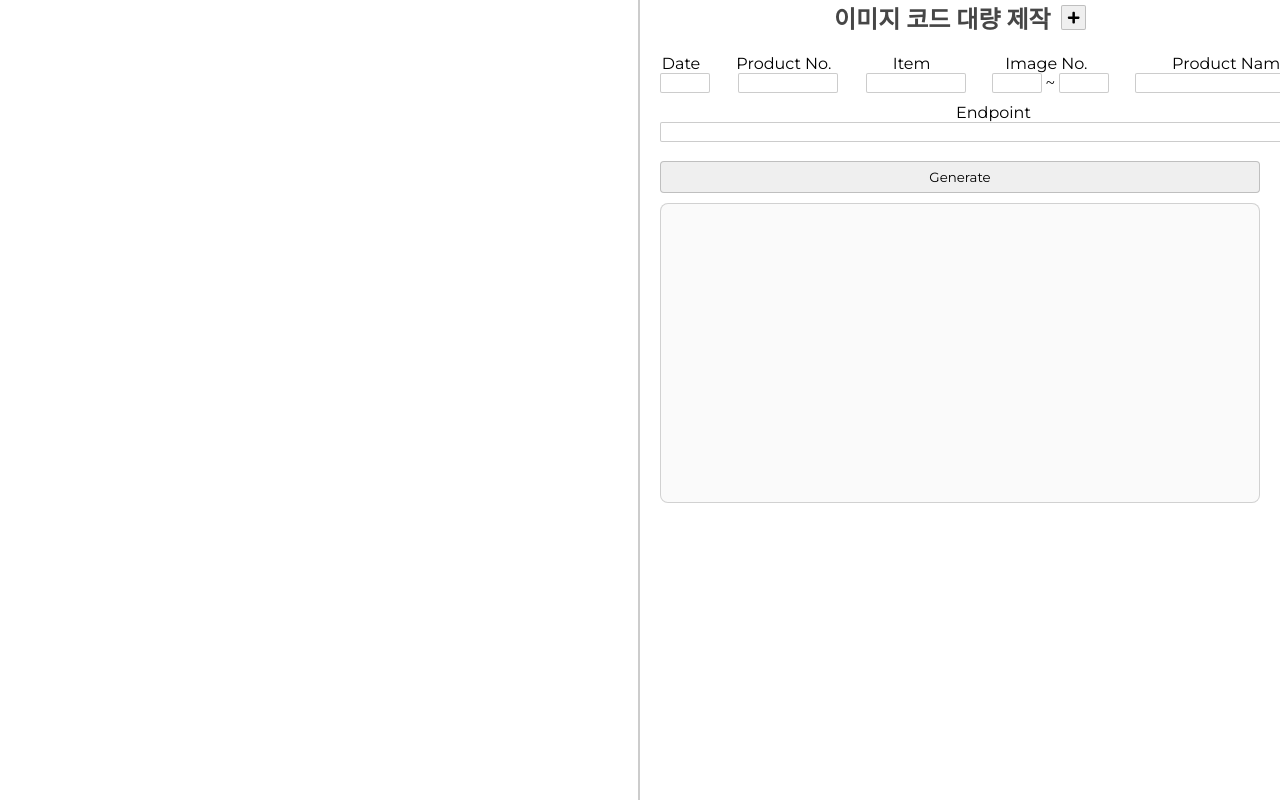
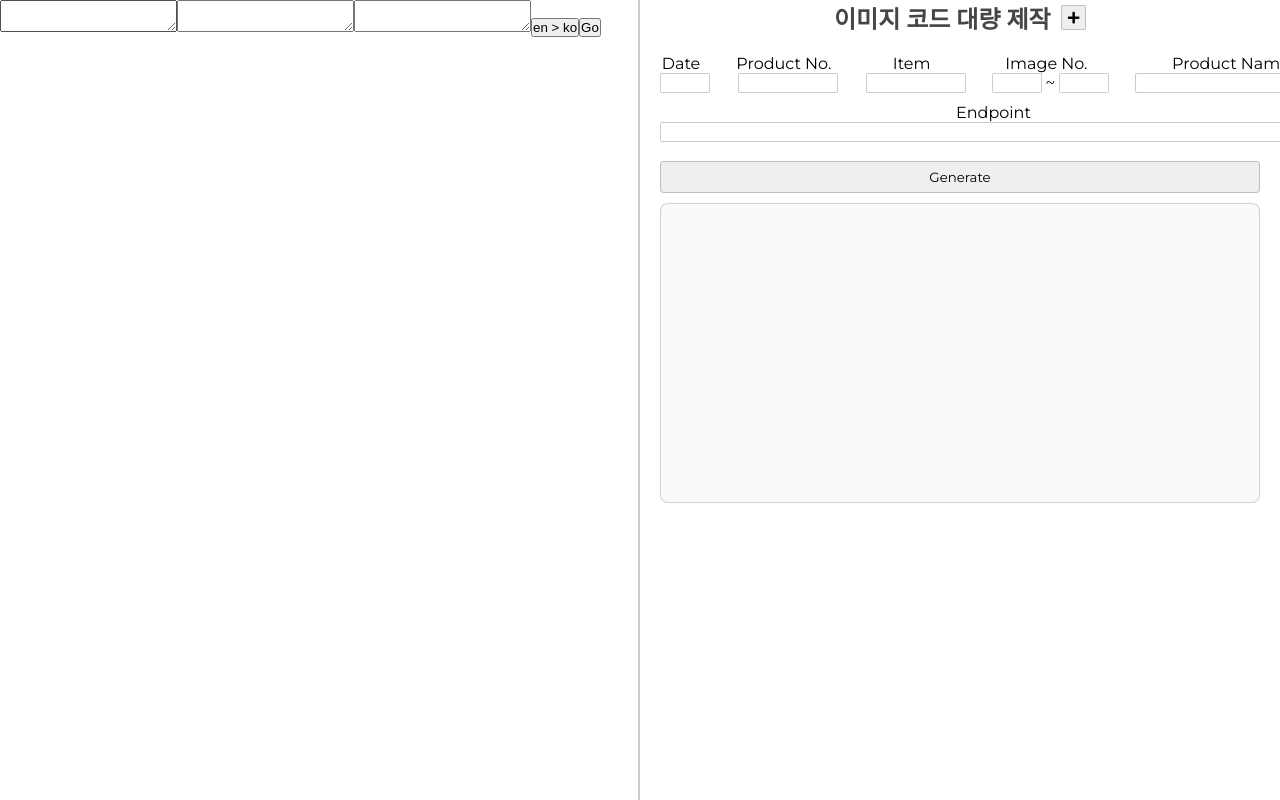
Before and after one commit to vtisbierek/design-utilities, a Next.js app: page / in a window 1280 px wide. Shown: the top 800 px of the page. Built offline with nearby package versions, Linux system fonts and the light colour scheme.

Commit message:
implemented basic translation functionality with papago and google

```diff
--- a/package.json
+++ b/package.json
@@ -16,10 +16,12 @@
     "eslint": "8.37.0",
     "eslint-config-next": "13.2.4",
     "next": "13.2.4",
+    "nextjs-cors": "^2.1.2",
     "react": "18.2.0",
     "react-dom": "18.2.0",
     "react-icons": "^4.8.0",
     "sass": "^1.60.0",
+    "translate-google": "^1.5.0",
     "typescript": "5.0.3"
   }
 }
--- /dev/null
+++ b/src/components/Translator.tsx
@@ -0,0 +1,53 @@
+import styles from "../styles/translator.module.scss";
+import {useState, ChangeEvent, FormEvent} from "react";
+import axios from "axios";
+
+export default function Translator(){
+    const [enText, setEnText] = useState("");
+    const [koText, setKoText] = useState("");
+    const [ptText, setPtText] = useState("");
+
+
+    async function testAPI(){
+/*         const responseKoEn = await axios.post("http://localhost:3000/api/papago", {
+            text: koText
+        });
+        const translationKoEn = responseKoEn.data;
+        setEnText(translationKoEn);
+
+        const responseEnPt = await axios.post("http://localhost:3000/api/googleTranslate", {
+            text: koText
+        });
+
+        const translationEnPt = responseEnPt.data;
+        setPtText(translationEnPt);  */
+
+        const [responseKoEn, responseEnPt] = await Promise.all([ //porém tem um jeito melhor de fazer múltiplas requisições (desde que não tenha problema que elas sejam feitas simultaneamente)
+            await axios.post("http://localhost:3000/api/papago", {
+                text: koText
+            }),
+            await axios.post("http://localhost:3000/api/googleTranslate", {
+            text: koText
+            })
+        ]);
+        setEnText(responseKoEn.data);
+        setPtText(responseEnPt.data);
+    }
+
+
+    async function handleTranslate(event: FormEvent){
+
+    }
+
+    return (
+        <div className={styles.container}>
+            <form onSubmit={handleTranslate}>
+                <textarea className={styles.koTextArea} value={koText} onChange={(event: ChangeEvent<HTMLTextAreaElement>) => setKoText(event.target.value)}/>
+                <textarea className={styles.enTextArea} value={enText} onChange={(event: ChangeEvent<HTMLTextAreaElement>) => setEnText(event.target.value)}/>
+                <textarea className={styles.enTextArea} value={ptText} onChange={(event: ChangeEvent<HTMLTextAreaElement>) => setPtText(event.target.value)}/>
+                <button type="button" onClick={testAPI}>en &gt; ko</button>
+                <button type="submit">Go</button>
+            </form>
+        </div>
+    );
+}
--- /dev/null
+++ b/src/pages/api/googleTranslate.ts
@@ -0,0 +1,11 @@
+import { NextApiRequest, NextApiResponse } from "next";
+import axios from "axios";
+const translate = require('translate-google');
+
+
+export default async function handler(req: NextApiRequest, res: NextApiResponse){
+    const toBeTranslated = req.body.text;
+    const translation = await translate(toBeTranslated, {from: "auto", to: "pt"});
+
+    res.json(translation);
+}
--- /dev/null
+++ b/src/pages/api/papago.ts
@@ -0,0 +1,17 @@
+import { NextApiRequest, NextApiResponse } from "next";
+import axios from "axios";
+
+const client_id = process.env.NAVER_CLIENT_ID as string;
+const client_secret= process.env.NAVER_CLIENT_SECRET as string;
+
+export default async function handler(req: NextApiRequest, res: NextApiResponse){
+    let api_url = 'https://openapi.naver.com/v1/papago/n2mt';
+    let query = req.body.text;
+
+    const response = await axios.post(api_url, {
+        'source':'ko', 'target':'en', 'text':query}, {
+        headers: {'X-Naver-Client-Id': client_id, 'X-Naver-Client-Secret': client_secret},
+    });
+
+    res.json(response.data.message.result.translatedText);
+}
--- a/src/pages/index.tsx
+++ b/src/pages/index.tsx
@@ -2,6 +2,7 @@ import Head from 'next/head';
 import Image from 'next/image';
 import styles from '@/styles/Home.module.scss';
 import ImageGenerator from '@/components/ImageGenerator';
+import Translator from '@/components/Translator';
 
 export default function Home() {
   return (
@@ -11,7 +12,7 @@ export default function Home() {
       </Head>
       <main className={styles.container}>
         <div className={styles.panelLeft}>
-
+          <Translator />
         </div>
         <div className={styles.centerLine}></div>
         <div className={styles.panelRight}>
```
Also changed, not shown: src/services/api.ts (deleted, +0 -7 lines), src/styles/translator.module.scss (added), 1 other file (tests, documents, lock files or other folders).
